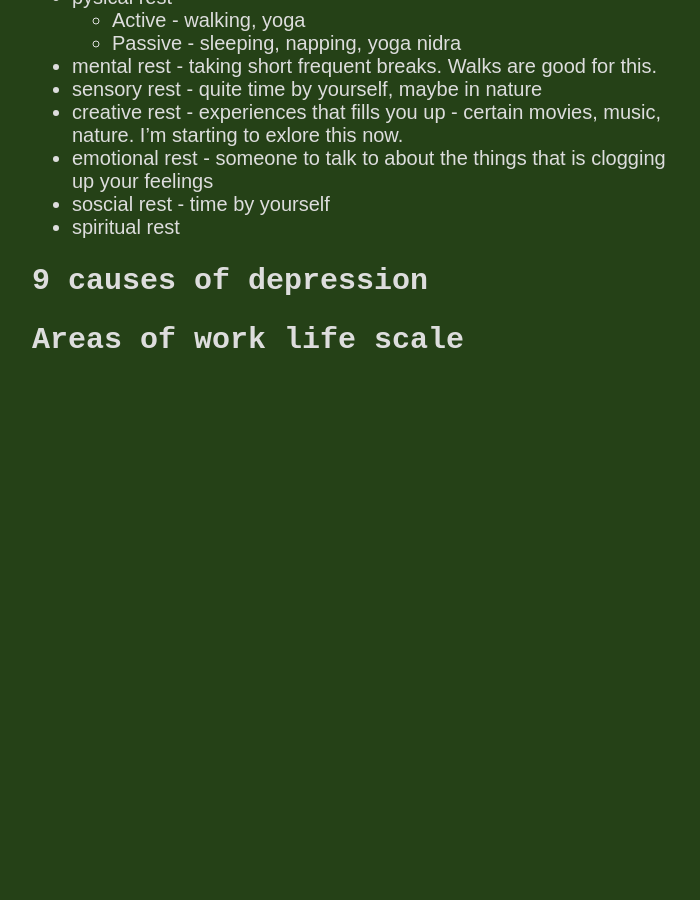
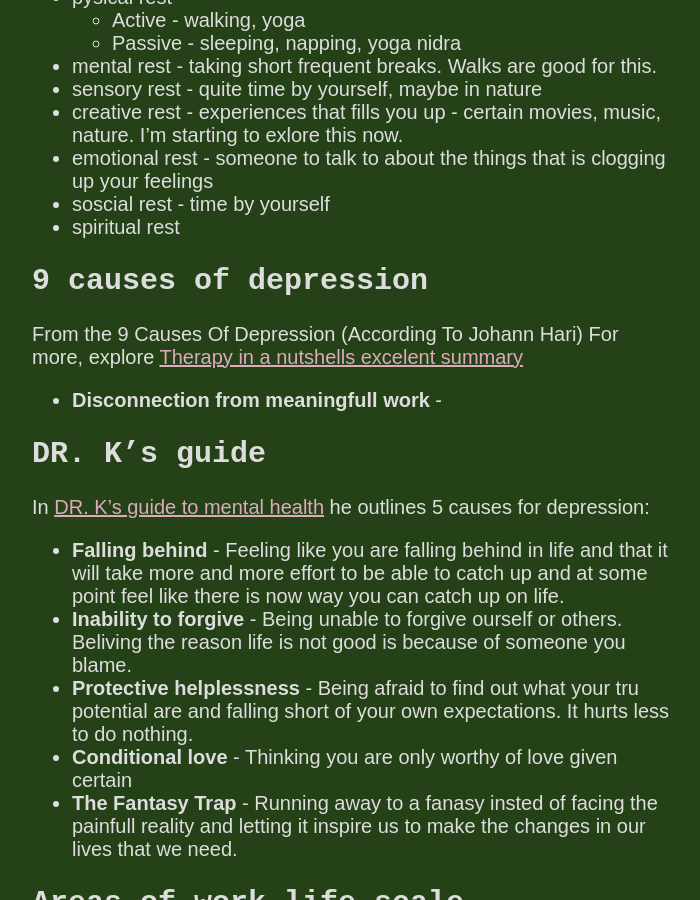
Before and after one commit to dagfrode/dagfrode.github.io, a Jekyll site: the page built from health/mental/debugging.md, in a window 1280 px wide and 900 px high, scrolled down 1405 px. Shown: the whole window, without its empty margins (288-988 px from the left). Built offline with Jekyll 4.4.1, drawn with Linux system fonts in a browser that asks for light colours; our own code applies the rules of GitHub Pages for plain Markdown files; before the commit the page ends 1797 px from its top, so only the background shows below that.

Commit message:
fleshing out depression tools

```diff
--- a/health/mental/debugging.md
+++ b/health/mental/debugging.md
@@ -48,5 +48,19 @@ There are at least [7 types of rest](https://ideas.ted.com/the-7-types-of-rest-t
 - spiritual rest
 
 ## 9 causes of depression
+From the 9 Causes Of Depression (According To Johann Hari)
+For more, explore [Therapy in a nutshells excelent summary](https://therapyinanutshell.com/the-9-causes-of-depression-according-to-johann-hari-lost-connections-part-2/)
+
+- **Disconnection from meaningfull work** -
+
+## DR. K's guide
+
+In [DR. K's guide to mental health](https://www.healthygamer.gg/about/guide) he outlines 5 causes for depression:
+
+- **Falling behind** - Feeling like you are falling behind in life and that it will take more and more effort to be able to catch up and at some point feel like there is now way you can catch up on life.
+- **Inability to forgive** - Being unable to forgive ourself or others. Beliving the reason life is not good is because of someone you blame.
+- **Protective helplessness** - Being afraid to find out what your tru potential are and falling short of your own expectations. It hurts less to do nothing.
+- **Conditional love** - Thinking you are only worthy of love given certain
+- **The Fantasy Trap** - Running away to a fanasy insted of facing the painfull reality and letting it inspire us to make the changes in our lives that we need.
 
 ## Areas of work life scale
```
